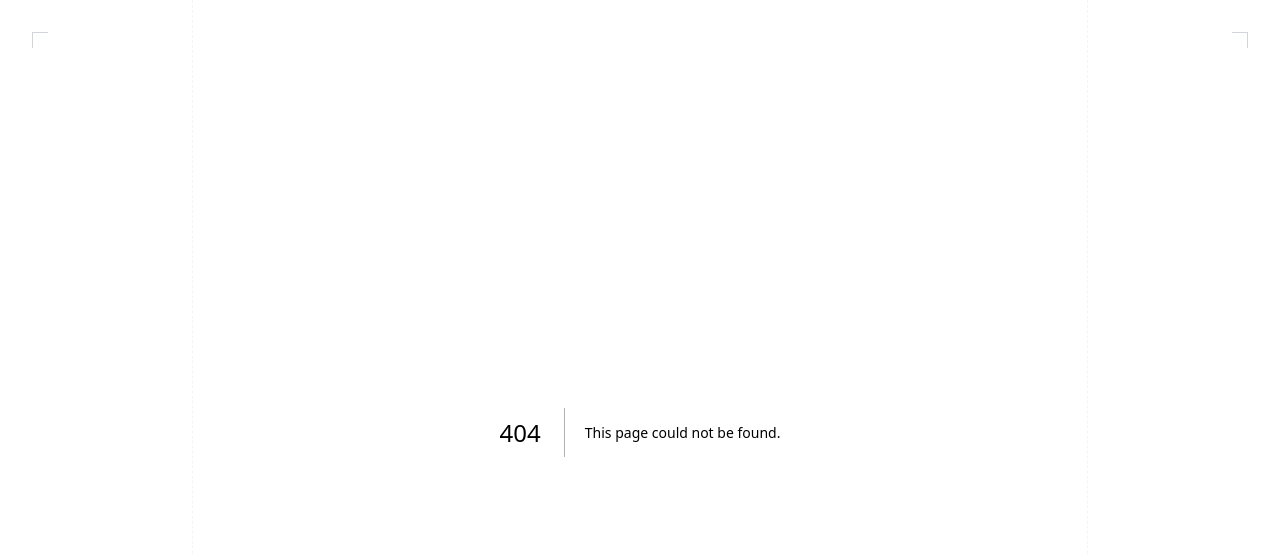
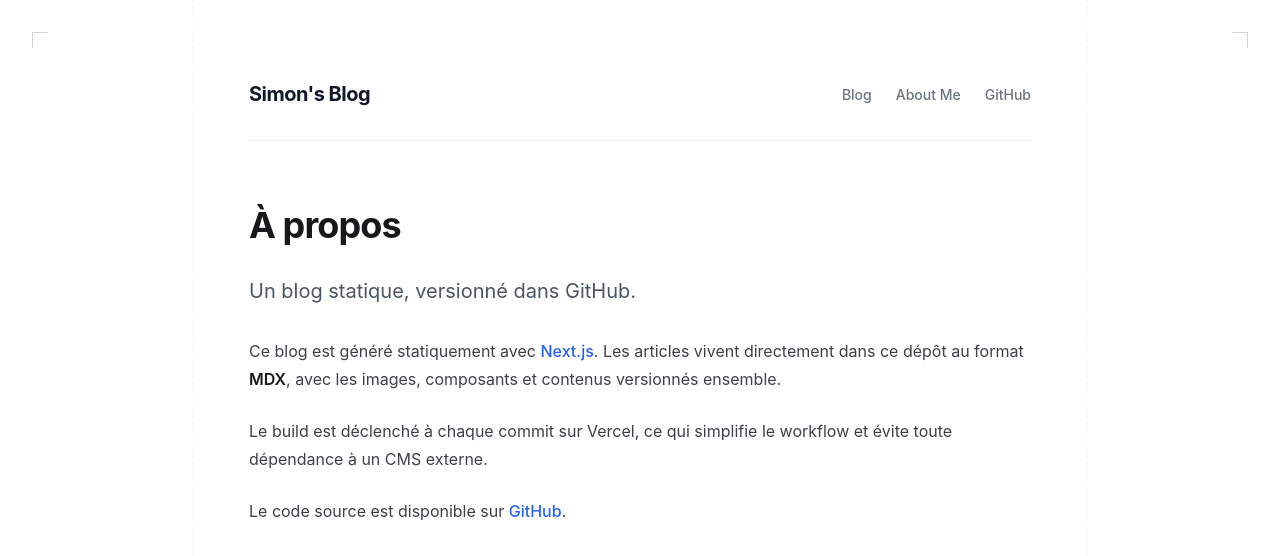
Before and after one commit to SimonLeclere/simons-notion-blog, a Next.js app: page /about in a window 1280 px wide. Before the commit this address had no page. Shown: the top 556 px of the page. Built offline with nearby package versions, Linux system fonts and the light colour scheme.

Commit message:
feat: add About page with static content and layout

```diff
--- /dev/null
+++ b/src/pages/about/index.tsx
@@ -0,0 +1,34 @@
+import Header from '@/components/header'
+import Link from 'next/link'
+
+export default function AboutPage() {
+  return (
+    <div className="mx-auto max-w-4xl px-6 py-12">
+      <Header title="À propos" />
+      <div className="mt-16 prose prose-zinc dark:prose-invert max-w-none">
+        <h1 className="text-4xl font-bold tracking-tight">À propos</h1>
+        <p className="lead text-xl text-gray-600 dark:text-gray-400">
+          Un blog statique, versionné dans GitHub.
+        </p>
+
+        <div className="mt-8 space-y-6">
+          <p>
+            Ce blog est généré statiquement avec <Link href="https://nextjs.org" className="font-medium text-blue-600 dark:text-blue-400 no-underline hover:underline">Next.js</Link>. Les
+            articles vivent directement dans ce dépôt au format <strong>MDX</strong>, avec les images,
+            composants et contenus versionnés ensemble.
+          </p>
+
+          <p>
+            Le build est déclenché à chaque commit sur Vercel, ce qui simplifie le workflow et évite
+            toute dépendance à un CMS externe.
+          </p>
+
+          <p>
+            Le code source est disponible sur{' '}
+            <Link href="https://github.com/SimonLeclere/simons-notion-blog" className="font-medium text-blue-600 dark:text-blue-400 no-underline hover:underline">GitHub</Link>.
+          </p>
+        </div>
+      </div>
+    </div>
+  )
+}
```
